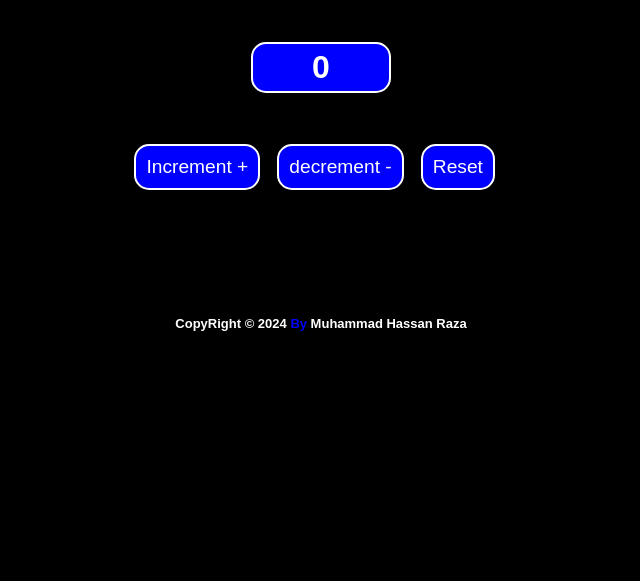
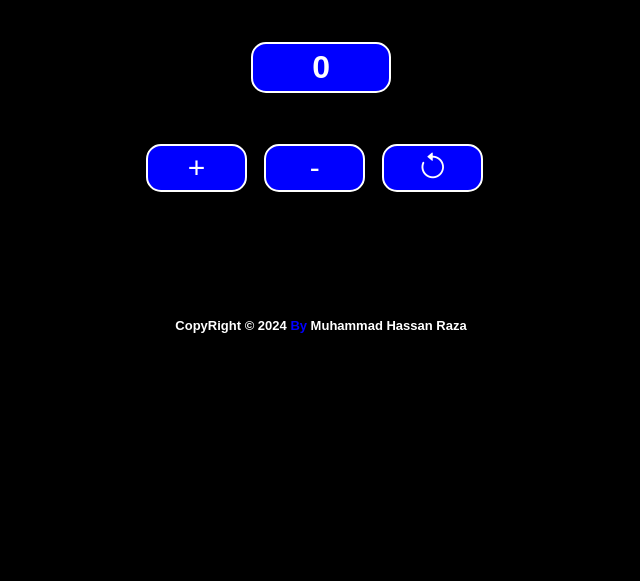
Before and after one commit to MuhammadHassanRaza25/JavaScript-Counter, a plain HTML site: page index.html in a window 1280 px wide. Shown: the part 219-800 px from the top of the page, without its empty margins (319-959 px from the left). Drawn offline with nearby package versions, Linux system fonts and the light colour scheme.

Commit message:
JavaScript Counter

```diff
--- a/index.html
+++ b/index.html
@@ -4,17 +4,20 @@
     <meta charset="UTF-8">
     <meta name="viewport" content="width=device-width, initial-scale=1.0">
     <title>JavaScript Counter</title>
+    <link rel="icon" href="images/countericon.webp" type="image/x-icon">
     <link rel="stylesheet" href="style.css">
     <link href="https://unpkg.com/aos@2.3.1/dist/aos.css" rel="stylesheet">
+    <link rel="stylesheet" href="https://cdn.jsdelivr.net/npm/bootstrap-icons@1.11.3/font/bootstrap-icons.min.css">
 </head>
 <body>
 
-   <h1 class="counterhead" data-aos="fade-down">JavaScript Counter</h1>
-   <h1 id="increm" data-aos="fade-down">0</h1>
-   <button class="counterbtn" onclick="increment()">Increment +</button>
-   <button class="counterbtn" onclick="decrement()">decrement -</button>
-   <button class="counterbtn" onclick="reset()">Reset</button>
-
+   <h1 class="counterhead" data-aos="zoom-in">JavaScript Counter</h1>
+   <h1 id="increm" data-aos="zoom-in">0</h1>
+   <div data-aos="zoom-in">
+   <button class="counterbtn" onclick="increment()">+</button>
+   <button class="counterbtn" onclick="decrement()">-</button>
+   <button class="counterbtn" onclick="reset()"><i class="bi bi-arrow-counterclockwise"></i></button>
+   </div>
    <h4 style="margin-top: 10%; font-size: small; color: white;">CopyRight &#169; 2024 <span style="color: blue;">By</span> Muhammad Hassan Raza</h4>
 
 
--- a/style.css
+++ b/style.css
@@ -1,4 +1,4 @@
-*{
+body{
     text-align: center;
     background-color:black;
     font-family: sans-serif;
@@ -15,14 +15,15 @@
     font-size: 40px;
 }
 .counterbtn{
+ width: 8%;
  background-color: blue;
  color: white;
- padding: 10px;
+ padding: 5px;
  border: none;
  border: 2px solid white;
  border-radius: 15px;
  cursor: pointer;
- font-size: larger;
+ font-size: 30px;
  margin-right: 1%;
  transition: all 0.5s;
 }
```
Also changed, not shown: images/countericon.webp (added), images/reset.png (added).
